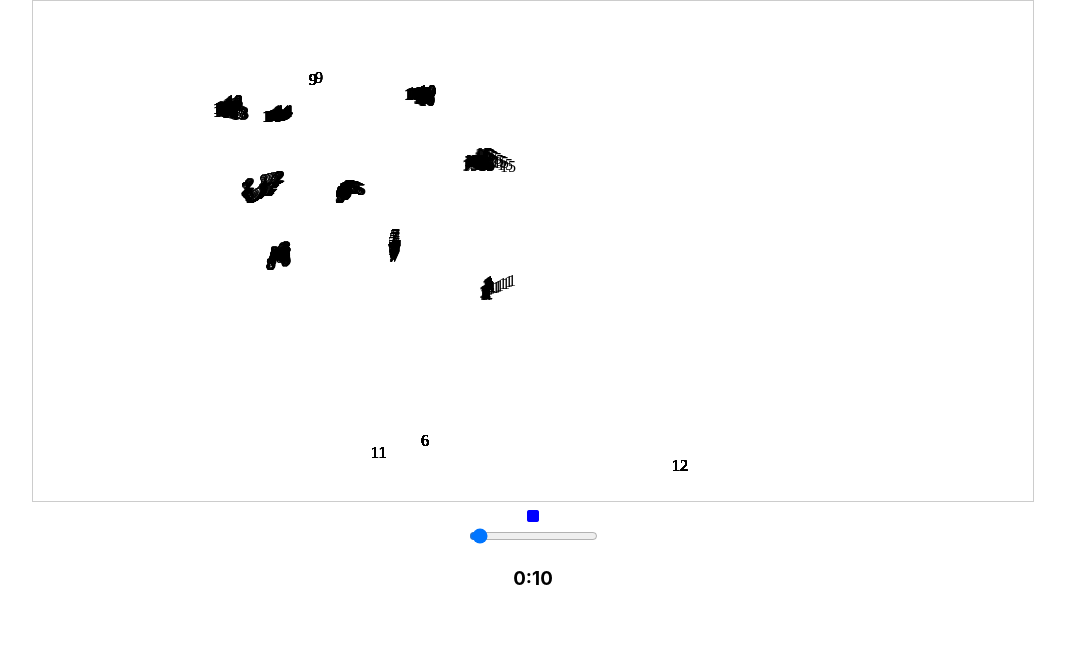
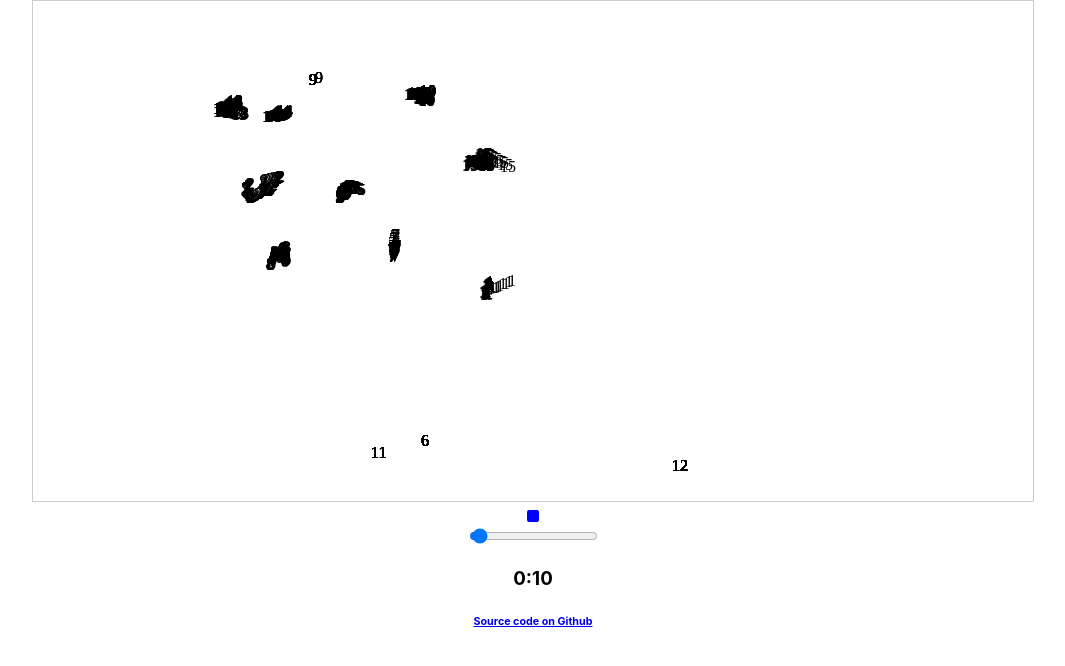
Before and after one commit to mmoresun/soccergame, a React (Create React App) app: page / in a window 1280 px wide. Shown: the top 666 px of the page, without its empty margins (107-1172 px from the left). Built offline with nearby package versions, Linux system fonts and the light colour scheme.

Commit message:
player icon add

```diff
--- a/src/App.js
+++ b/src/App.js
@@ -51,10 +51,14 @@ const App = () => {
         isPaused={isPaused}
         togglePause={togglePause}
         setFrame={setFrame}
-        frame={frame} />
+        frame={frame}
+      />
 
       <Timer
-        frame={frame} />
+        frame={frame}
+      />
+
+      <h6><a href="https://github.com/mmoresun/soccergame/">Source code on Github</a></h6>
     </div>
 
   );
```
Also changed, not shown: public/img/running.png (added).
